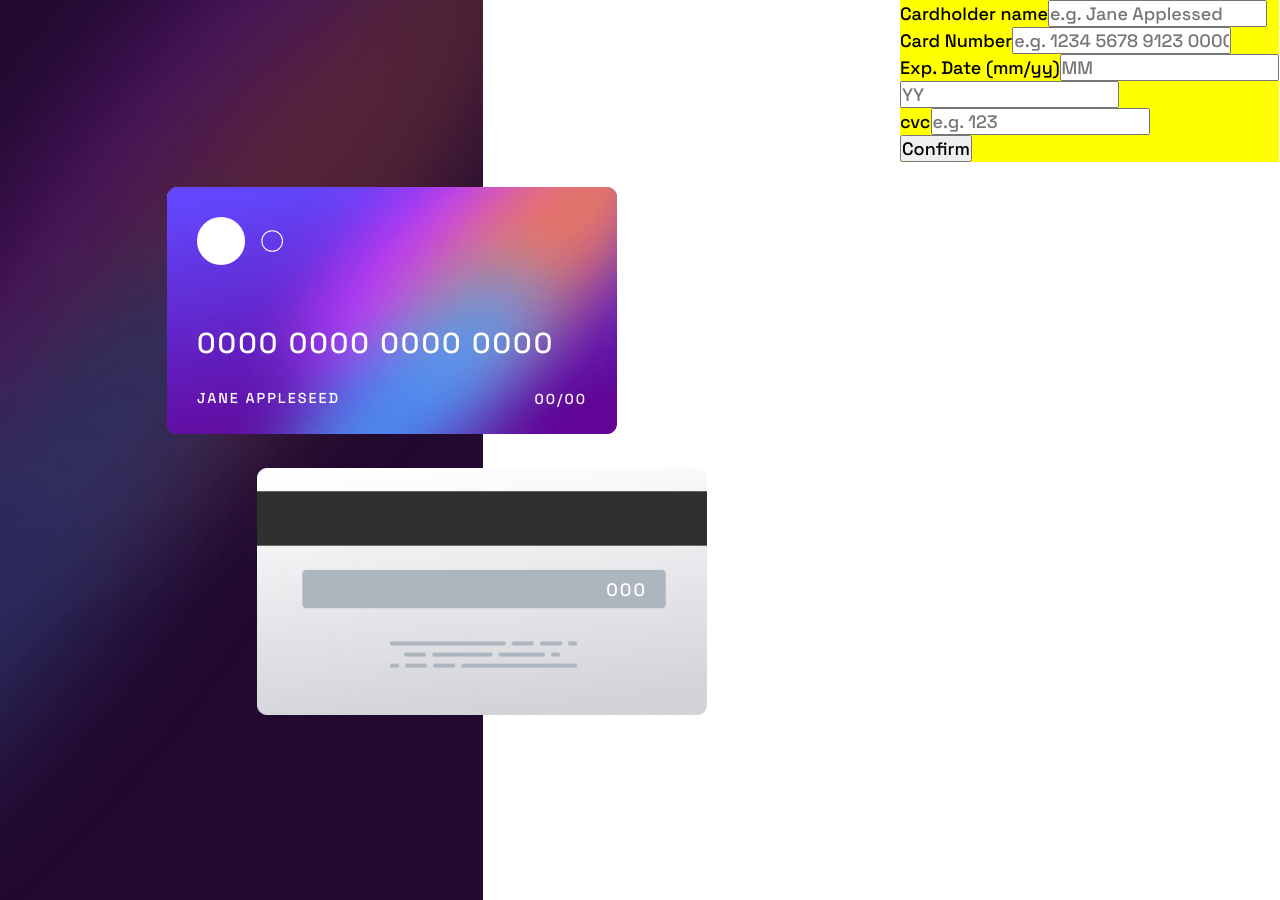
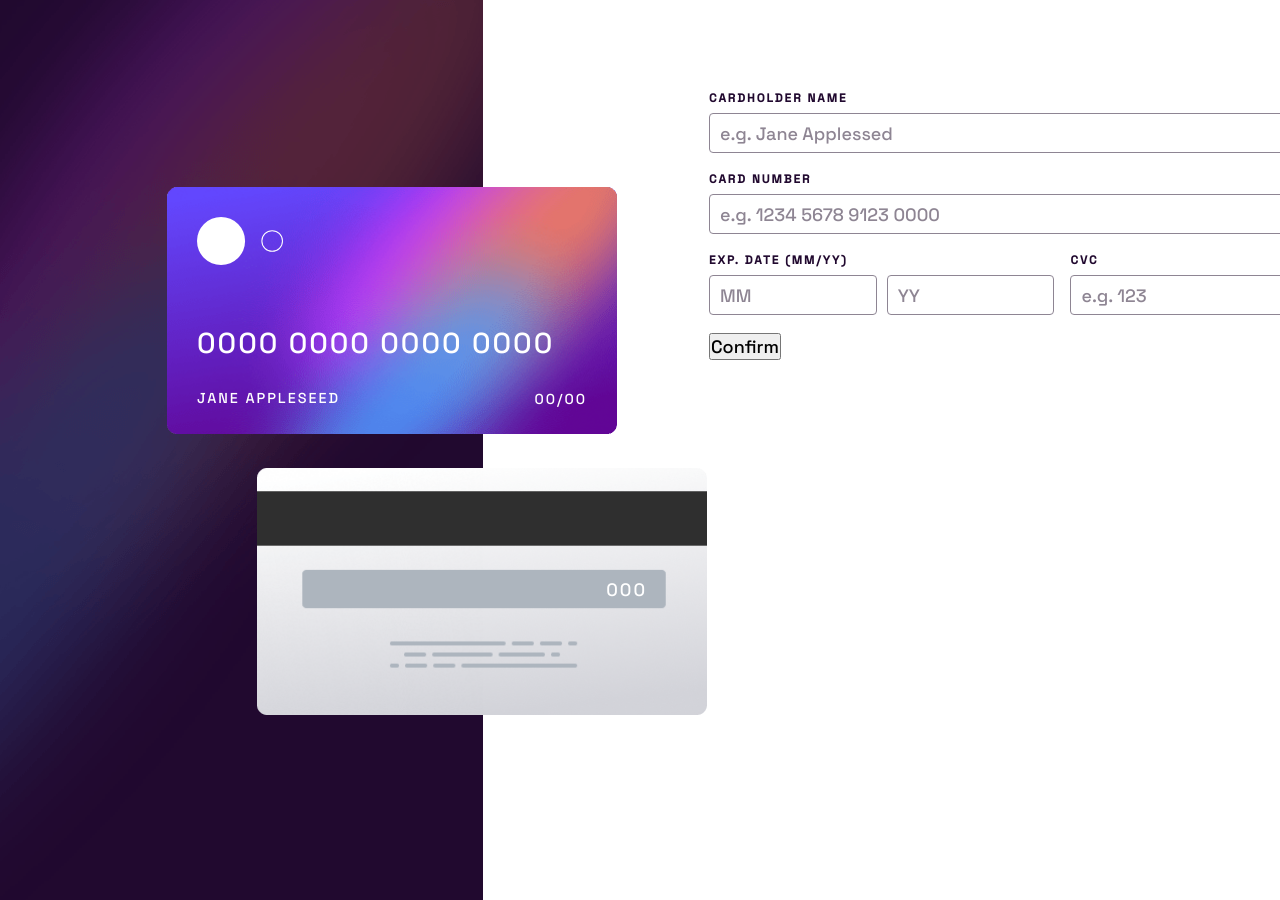
Before and after one commit to Ricuesta86/interactive-card-react, a React (Vite) app: page / in a window 1280 px wide. Shown: the top 900 px of the page. Built offline with nearby package versions, Linux system fonts and the light colour scheme.

Commit message:
Working add styles Form component

```diff
--- a/src/components/Form/Form.scss
+++ b/src/components/Form/Form.scss
@@ -1,4 +1,39 @@
+@use '../../sass/variables';
 
 .form{
-    background-color: yellow;
+    padding: 90px 24px 45px;
+    &__label{
+        text-transform: uppercase;
+        font-size: 0.65em;
+        letter-spacing: 2px;
+        // border: 1px solid red;
+        display: block;
+        margin-bottom: 8px;
+        color: variables.$VeryDarkViolet;
+        font-weight: bold;
+    }
+    &__input{
+        width: 100%;
+        height: 40px;
+        margin-bottom: 18px;
+        border-radius: 4px;
+        font-family: variables.$font;
+        border: 1px solid variables.$DarkGrayishViolet;
+        padding-left: 10px;
+        font-size: 1em;
+        outline: none;
+        &::placeholder{
+          color: variables.$DarkGrayishViolet;
+        }
+    }
+    &__grid{
+        display: grid;
+        grid-template-columns: 1fr 1fr;
+        gap: 0 16px
+    }
+    &__group{
+        display: flex;
+        gap:10px;
+    }
+
 }
--- a/src/components/Form/Form.tsx
+++ b/src/components/Form/Form.tsx
@@ -180,21 +180,22 @@ const Form = ({ handleChange, handleShow, card, handleInicial }: Props) => {
     }
     return (
         <div><form className="form" onSubmit={(event) => handleSubmit(event)}>
-            <label htmlFor="card-name">
+            <label className='form__label' htmlFor="card-name">
                 {" "}
                 Cardholder name
-                <input
+            </label>
+            <input className='form__input'
                 type="text"
                 id="card-name"
                 name="card-name"
                 placeholder="e.g. Jane Applessed"
                 onChange={(e) => handleChange('name', e.target.value)}
             />
-                <p className='form__error'>{error.name}</p>
+            <div className='form__error'>{error.name}</div>
+            <label className='form__label' htmlFor="card-number">
+                Card Number
             </label>
-            <label htmlFor="card-number">
-                Card Number
-                <input
+            <input className='form__input'
                 type="text"
                 id="card-number"
                 name="card-number"
@@ -209,13 +210,16 @@ const Form = ({ handleChange, handleShow, card, handleInicial }: Props) => {
                 }}
                 maxLength={19}
             />
-                <p className='form__error'>{error.number[0]}</p>
+            <div className='form__error'>{error.number[0]}</div>
+            <div className="form__grid">
+                <label className='form__label' htmlFor="card-number">
+                    Exp. Date (mm/yy)
+                </label>
+                <label className='form__label' htmlFor="card-cvc">
+                    cvc
                 </label>
                 <div className="form__group">
-                <div className="form__group">
-                    <label htmlFor="card-number">
-                        Exp. Date (mm/yy)
-                        <input
+                    <input className='form__input'
                         type="text"
                         id="card-mm"
                         name="mm"
@@ -226,8 +230,7 @@ const Form = ({ handleChange, handleShow, card, handleInicial }: Props) => {
                             handleChange('mm', Number(e.target.value))
                         }}
                     />
-                        <p className='form__error'>{error.mm[0]}</p>
-                        <input
+                    <input className='form__input'
                         type="text"
                         id="card-yy"
                         name="yy"
@@ -238,12 +241,10 @@ const Form = ({ handleChange, handleShow, card, handleInicial }: Props) => {
                             handleChange('yy', Number(e.target.value))
                         }}
                     />
-                        <p className='form__error'>{error.yy[0]}</p>
-                    </label>
                 </div>
-                <label htmlFor="card-cvc">
-                    cvc
-                    <input
+
+
+                <input className='form__input'
                     type="text"
                     id="card-cvc"
                     name="card-cvc"
@@ -254,8 +255,10 @@ const Form = ({ handleChange, handleShow, card, handleInicial }: Props) => {
                         handleChange('cvc', Number(e.target.value))
                     }}
                 />
+                <p className='form__error'>{error.mm[0]}</p>
+                <p className='form__error'>{error.yy[0]}</p>
                 <p className='form__error'>{error.cvc}</p>
-                </label>
+
             </div>
             <button>Confirm</button>
         </form></div>
--- a/src/sass/_variables.scss
+++ b/src/sass/_variables.scss
@@ -15,3 +15,5 @@ $White: hsl(0, 0%, 100%);
 $LightGrayishViolet: hsl(270, 3%, 87%);
 $DarkGrayishViolet: hsl(279, 6%, 55%);
 $VeryDarkViolet: hsl(278, 68%, 11%);
+
+$font: 'Space Grotesk', sans-serif;
```
Lines whose indentation alone changed are shown as unchanged.
